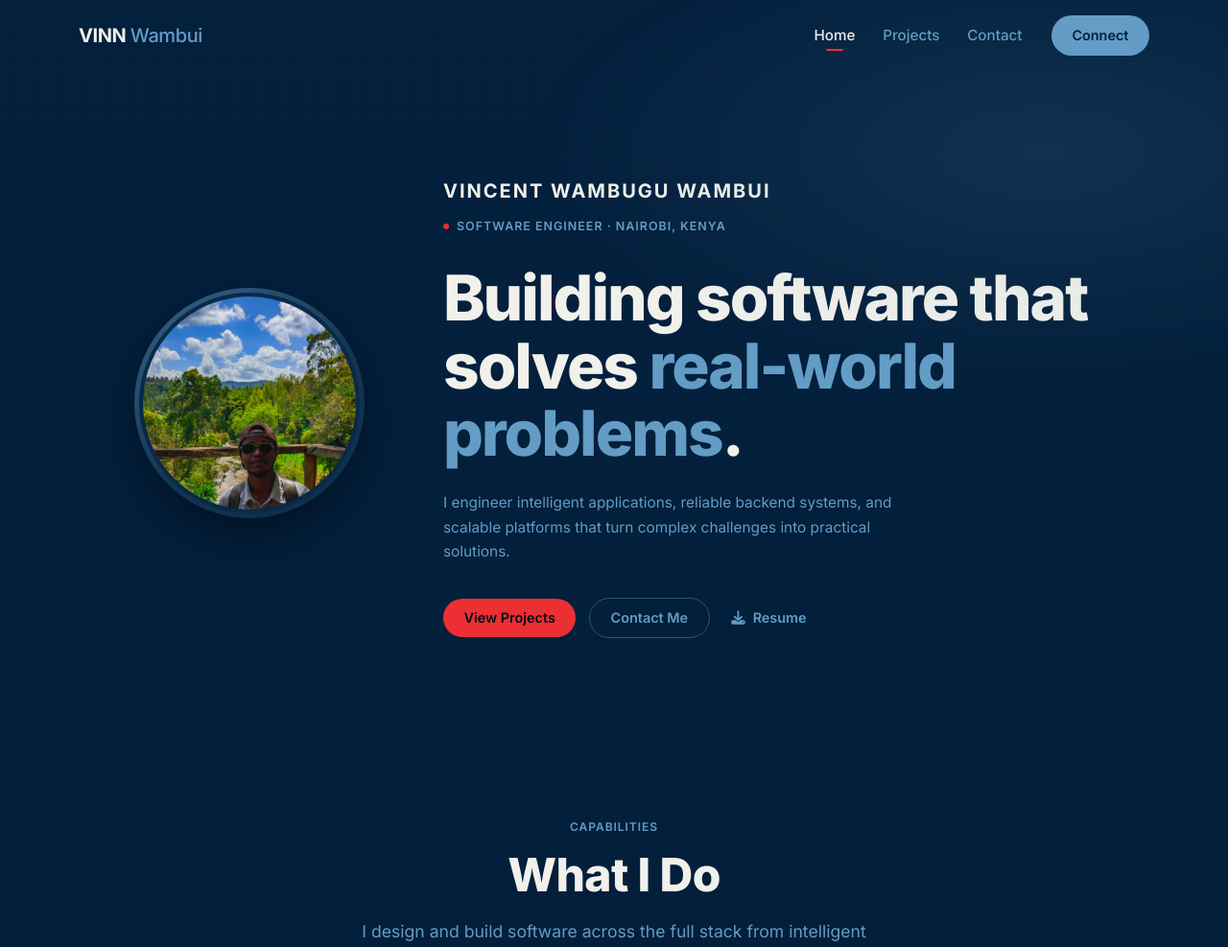
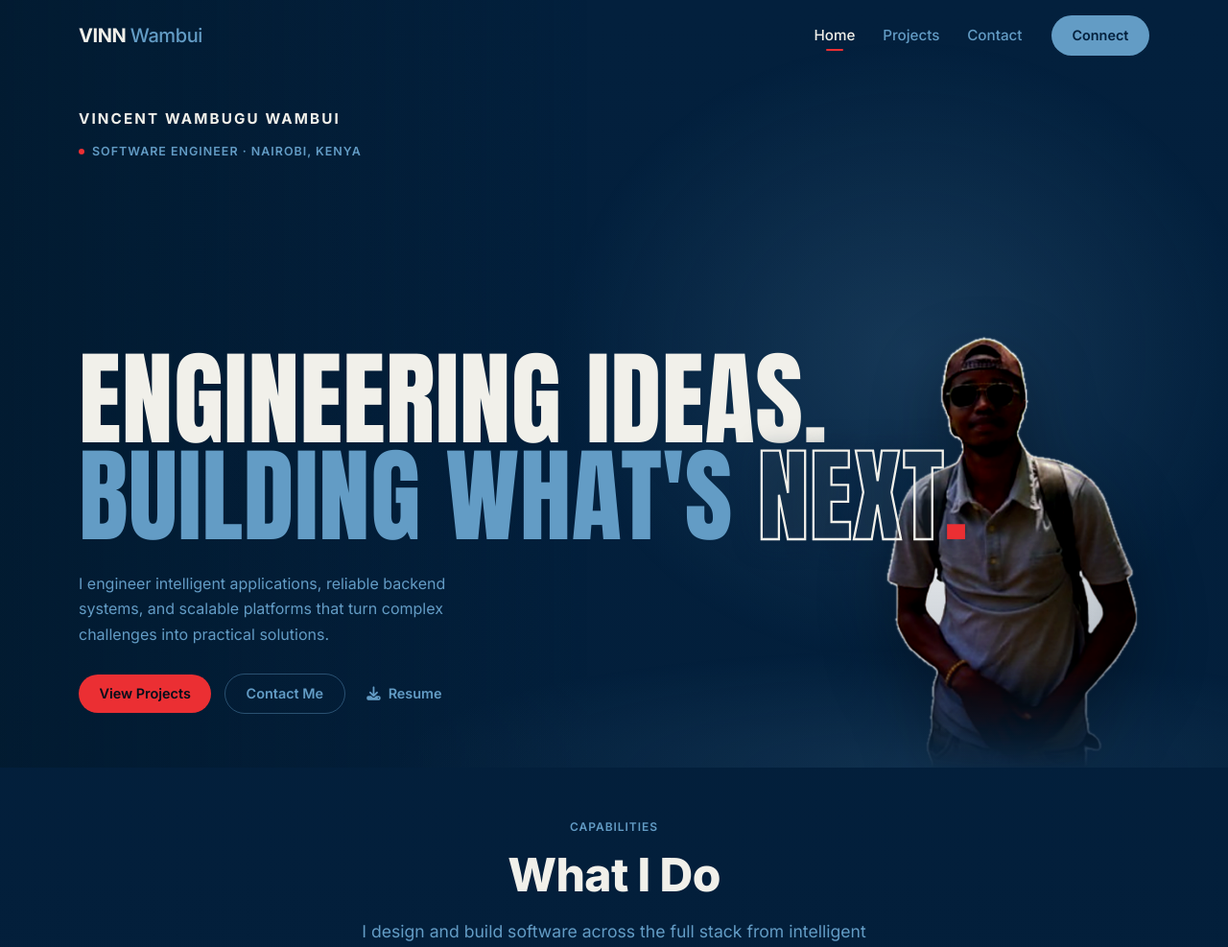
Before and after one commit to VINN5/P.portfolio, a Flask app: page / in a window 1280 px wide. Shown: the top 987 px of the page at 96% size. Run offline with Flask 3, Linux system fonts and the light colour scheme.

Commit message:
New home page

```diff
--- a/templates/home.html
+++ b/templates/home.html
@@ -2,36 +2,129 @@
 {% block title %}Home | Vinn{% endblock %}
 
 {% block extra_css %}
+<!-- Display face for the hero headline only. Remove these two lines to fall back to Impact. -->
+<link rel="preconnect" href="https://fonts.gstatic.com" crossorigin>
+<link href="https://fonts.googleapis.com/css2?family=Anton&display=swap" rel="stylesheet">
+
 <style>
-    /* ---------- HERO ---------- */
-    /* Top padding clears the fixed navbar (~76px) with real breathing room */
+    /* =====================================================
+       HERO — editorial composition
+       Layer map (all inside .hero, which is its own stacking context):
+         0  .hero-atmosphere        spotlight + floor light
+         1  .t-line / .t-line-2     headline, BEHIND the portrait
+         2  .hero-figure            portrait cutout
+         3  .t-front, byline, copy  text IN FRONT of the portrait
+       ===================================================== */
     .hero {
+        /* ---- Tuning knobs (change these, not the rules below) ---- */
+        --hero-figure-h: min(88vh, 78vw);           /* portrait height */
+        --hero-figure-right: clamp(0rem, 4vw, 5rem); /* gap from right edge */
+        --hero-fade-start: 84%;                      /* where the base of the portrait starts to fade */
+        --hero-light-x: 74%;                         /* horizontal position of the spotlight */
+        --hero-display: 'Anton', Impact, 'Arial Narrow', sans-serif;
+
+        position: relative;
+        isolation: isolate;              /* new stacking context: z-index values below stay inside the hero */
         min-height: 100vh;
         display: flex;
-        align-items: center;
-        position: relative;
-        padding-top: 8rem;
-        padding-bottom: 5rem;
+        padding: 7rem 0 3.5rem;
         overflow: hidden;
     }
 
-    .hero::before {
+    @supports (height: 100svh) {
+        .hero {
+            --hero-figure-h: min(88svh, 78vw);
+            min-height: 100svh;
+        }
+    }
+
+    /* ---------- Atmosphere (layer 0) ---------- */
+    .hero-atmosphere {
+        position: absolute;
+        inset: 0;
+        z-index: 0;
+        pointer-events: none;
+        background:
+            /* key light behind the subject */
+            radial-gradient(ellipse 42% 60% at var(--hero-light-x) 46%, rgba(99, 156, 197, 0.20), transparent 68%),
+            /* light bouncing off the floor */
+            radial-gradient(ellipse 60% 22% at var(--hero-light-x) 100%, rgba(99, 156, 197, 0.14), transparent 70%),
+            /* darker left side keeps the copy readable */
+            linear-gradient(90deg, rgba(2, 24, 41, 0.55) 0%, transparent 48%);
+    }
+
+    /* ---------- Portrait (layer 2) ---------- */
+    .hero-figure {
+        position: absolute;
+        z-index: 2;
+        right: var(--hero-figure-right);
+        bottom: 0;
+        height: var(--hero-figure-h);   /* width follows the image's own proportions */
+        pointer-events: none;
+        filter: drop-shadow(0 28px 36px rgba(0, 8, 18, 0.45));
+        animation: figure-in 1.1s cubic-bezier(0.2, 0.7, 0.2, 1) 0.1s both;
+    }
+
+    .hero-figure__frame {
+        position: relative;
+        height: 100%;
+        /* fades the base of the portrait into the page */
+        -webkit-mask-image: linear-gradient(to bottom, #000 var(--hero-fade-start), transparent 100%);
+        mask-image: linear-gradient(to bottom, #000 var(--hero-fade-start), transparent 100%);
+    }
+
+    .hero-figure__img {
+        display: block;
+        height: 100%;
+        width: auto;                     /* keeps original proportions */
+        max-width: none;
+        filter: contrast(1.03) saturate(0.95) brightness(1.12);
+    }
+
+    /* Lighting overlays, clipped to the silhouette using the PNG's own alpha */
+    .hero-figure__frame::before,
+    .hero-figure__frame::after {
         content: "";
         position: absolute;
         inset: 0;
-        background: radial-gradient(ellipse 70% 50% at 85% 20%, rgba(99, 156, 197, 0.14), transparent 60%);
-        pointer-events: none;
+        -webkit-mask: url("{{ url_for('static', filename='images/vinn-cutout.png') }}") center / 100% 100% no-repeat;
+        mask: url("{{ url_for('static', filename='images/vinn-cutout.png') }}") center / 100% 100% no-repeat;
     }
 
-    /* Byline: name is the first thing read, role and place sit quietly under it */
+    /* cool rim light from the upper left */
+    .hero-figure__frame::before {
+        background: linear-gradient(105deg, rgba(99, 156, 197, 0.45) 0%, rgba(99, 156, 197, 0) 42%);
+        mix-blend-mode: soft-light;
+    }
+
+    /* grounds the figure: darker toward the base and the far side */
+    .hero-figure__frame::after {
+        background:
+            linear-gradient(to top, rgba(3, 32, 61, 0.35) 0%, rgba(3, 32, 61, 0) 45%),
+            linear-gradient(to left, rgba(3, 32, 61, 0.2), rgba(3, 32, 61, 0) 40%);
+        mix-blend-mode: multiply;
+    }
+
+    /* ---------- Content ---------- */
+    .hero-content {
+        /* no z-index here on purpose: children must join the hero's stacking context */
+        position: relative;
+        display: flex;
+        flex-direction: column;
+        justify-content: space-between;   /* byline top, headline + copy bottom */
+        gap: 3rem;
+    }
+
     .hero-byline {
-        margin-bottom: 1.75rem;
+        position: relative;
+        z-index: 3;
+        animation: rise 0.8s cubic-bezier(0.2, 0.7, 0.2, 1) 0.05s both;
     }
 
     .hero-name {
-        font-size: clamp(1.1rem, 2vw, 1.25rem);
+        font-size: 0.95rem;
         font-weight: 700;
-        letter-spacing: 0.1em;
+        letter-spacing: 0.14em;
         text-transform: uppercase;
         color: var(--soft-ivory);
         margin-bottom: 0.4rem;
@@ -57,36 +150,78 @@
         flex-shrink: 0;
     }
 
-    /* Headline: the dominant element on the page */
-    .hero h1 {
-        font-weight: 800;
-        line-height: 1.08;
-        letter-spacing: -0.03em;
-        font-size: clamp(2.35rem, 5.6vw + 0.5rem, 4.1rem);
-        margin-bottom: 1.5rem;
+    /* ---------- Headline ---------- */
+    /* The h1 is deliberately NOT positioned and has no transform/opacity,
+       so its children can sit at different z-levels around the portrait. */
+    .hero-title {
+        margin: 0 0 1.75rem;
+        font-family: var(--hero-display);
+        font-weight: 400;
+        font-synthesis: none;
+        font-size: clamp(2.9rem, 8.4vw, 8.6rem);
+        line-height: 0.94;
+        letter-spacing: 0.005em;
+        text-transform: uppercase;
         color: var(--soft-ivory);
     }
 
-    .hero h1 .accent {
-        color: var(--stone-blue);
+    .hero-title .t-line {
+        display: block;
+        position: relative;
+        z-index: 1;                       /* behind the portrait */
+        animation: rise 0.8s cubic-bezier(0.2, 0.7, 0.2, 1) 0.12s both;
     }
 
-    /* Supporting text: clearly secondary */
+    .hero-title .t-line-2 {
+        display: inline-block;
+        position: relative;
+        z-index: 1;                       /* behind the portrait */
+        color: var(--stone-blue);
+        animation: rise 0.8s cubic-bezier(0.2, 0.7, 0.2, 1) 0.2s both;
+    }
+
+    .hero-title .t-front {
+        display: inline-block;
+        position: relative;
+        z-index: 3;                       /* in front of the portrait */
+        color: rgba(241, 240, 234, 0.06);
+        -webkit-text-stroke: clamp(1.5px, 0.18vw, 3px) var(--soft-ivory);
+        text-shadow: 0 0 28px rgba(3, 32, 61, 0.55);
+        animation: rise 0.8s cubic-bezier(0.2, 0.7, 0.2, 1) 0.28s both;
+    }
+
+    .hero-title .t-stop {
+        color: var(--scarlet-red);
+        -webkit-text-stroke: 0;
+    }
+
+    @supports not (-webkit-text-stroke: 1px #000) {
+        .hero-title .t-front {
+            color: var(--soft-ivory);
+        }
+    }
+
+    /* ---------- Supporting copy and actions ---------- */
     .hero-lead {
-        font-size: clamp(0.95rem, 1.2vw, 1.05rem);
+        position: relative;
+        z-index: 3;
+        font-size: 1rem;
         font-weight: 400;
         color: var(--stone-blue);
-        max-width: 30rem;
-        margin-bottom: 2.25rem;
+        max-width: 28rem;
+        margin-bottom: 1.75rem;
         line-height: 1.65;
+        animation: rise 0.8s cubic-bezier(0.2, 0.7, 0.2, 1) 0.4s both;
     }
 
-    /* Actions: one primary, one secondary, one quiet text link */
     .hero-actions {
+        position: relative;
+        z-index: 3;
         display: flex;
         flex-wrap: wrap;
         gap: 0.75rem 0.85rem;
         align-items: center;
+        animation: rise 0.8s cubic-bezier(0.2, 0.7, 0.2, 1) 0.5s both;
     }
 
     /* Compact, confident buttons (scoped to this page's content) */
@@ -98,7 +233,7 @@
         width: auto;
     }
 
-    /* Resume becomes a tertiary text link so it stops competing with the CTAs */
+    /* Resume is a tertiary text link so it stops competing with the CTAs */
     .hero-actions .btn-resume {
         border-color: transparent;
         background: transparent;
@@ -116,31 +251,67 @@
         transform: none;
     }
 
-    /* Profile photo: larger and clearly visible, with a quiet ring */
-    .hero-portrait-wrap {
-        position: relative;
-        display: inline-block;
-        padding: 5px;
-        border-radius: 50%;
-        background: linear-gradient(
-            145deg,
-            rgba(99, 156, 197, 0.55),
-            rgba(99, 156, 197, 0.18) 55%,
-            rgba(99, 156, 197, 0.10)
-        );
-        box-shadow: 0 18px 44px rgba(0, 8, 18, 0.5);
+    @keyframes rise {
+        from { opacity: 0; transform: translateY(18px); }
+        to   { opacity: 1; transform: none; }
     }
 
-    .hero-portrait {
+    @keyframes figure-in {
+        from { opacity: 0; transform: translateY(30px); }
+        to   { opacity: 1; transform: none; }
+    }
+
+    /* ---------- Mobile recomposition (not a shrunk desktop) ---------- */
+    @media (max-width: 767.98px) {
+        .hero {
+            --m-h: min(62vh, 135vw);        /* portrait height on phones */
+            --hero-light-x: 50%;
             display: block;
-        width: 168px;
-        height: 168px;
-        aspect-ratio: 1 / 1;
-        object-fit: cover;
-        object-position: center 30%;
-        border-radius: 50%;
-        border: 4px solid var(--surface);
-        background: var(--navy-deep);
+            min-height: auto;
+            padding: 6.25rem 0 3rem;
+        }
+
+        @supports (height: 100svh) {
+            .hero {
+                --m-h: min(62svh, 135vw);
+            }
+        }
+
+        .hero-atmosphere {
+            background:
+                radial-gradient(ellipse 85% 34% at 50% 30%, rgba(99, 156, 197, 0.22), transparent 70%),
+                radial-gradient(ellipse 70% 16% at 50% 44%, rgba(99, 156, 197, 0.12), transparent 70%);
+        }
+
+        /* Portrait sits centred under the byline, in flow-independent space */
+        .hero-figure {
+            left: 0;
+            right: 0;
+            bottom: auto;
+            top: 9.5rem;
+            height: var(--m-h);
+            display: flex;
+            justify-content: center;
+        }
+
+        .hero-content {
+            display: block;
+        }
+
+        /* Headline starts inside the faded base of the portrait, so the type
+           overlaps the figure instead of sitting beneath it. */
+        .hero-main {
+            margin-top: calc(var(--m-h) - 1.25rem);
+        }
+
+        .hero-title {
+            font-size: clamp(2.5rem, 12.6vw, 4.4rem);
+            margin-bottom: 1.5rem;
+        }
+
+        .hero-lead {
+            max-width: none;
+        }
     }
 
     /* ---------- CAPABILITY CARDS ---------- */
@@ -376,54 +547,10 @@
         text-align: center;
     }
 
-    /* ---------- RESPONSIVE ---------- */
-    @media (min-width: 768px) {
-        .hero-portrait {
-            width: 190px;
-            height: 190px;
-        }
-    }
-
-    @media (min-width: 992px) {
-        .hero-portrait {
-            width: 230px;
-            height: 230px;
-        }
-    }
-
-    @media (max-width: 991.98px) {
-        .hero {
-            min-height: auto;
-            padding-top: 7.5rem;
-            padding-bottom: 4rem;
-        }
-    }
-
+    /* ---------- RESPONSIVE (non-hero sections) ---------- */
     @media (max-width: 767.98px) {
-        .hero-lead {
-            margin-left: auto;
-            margin-right: auto;
-            margin-bottom: 2rem;
-        }
-
         .section-title {
             font-size: 1.75rem !important;
-        }
-    }
-
-    @media (max-width: 575.98px) {
-        .hero {
-            padding-top: 7rem;
-            padding-bottom: 3.5rem;
-        }
-
-        .hero-byline {
-            margin-bottom: 1.5rem;
-        }
-
-        .hero-identity {
-            font-size: 0.72rem;
-            justify-content: center;
         }
     }
 </style>
@@ -431,21 +558,23 @@
 
 {% block content %}
 <!-- Hero -->
-<section class="hero">
-    <div class="container">
-        <div class="row align-items-center justify-content-center gy-5">
-            <!-- Profile image: above the introduction on mobile, beside it on larger screens. -->
-            <div class="col-12 col-lg-4 text-center">
-                <div class="hero-portrait-wrap">
-                    <img src="{{ url_for('static', filename='images/me.jpg') }}"
-                         alt="Portrait of Vinn Wambui"
-                         class="hero-portrait"
-                         width="230"
-                         height="230">
+<section class="hero" aria-labelledby="hero-title">
+    <!-- Layer 0: atmospheric lighting -->
+    <div class="hero-atmosphere" aria-hidden="true"></div>
+
+    <!-- Layer 2: portrait cutout -->
+    <div class="hero-figure">
+        <div class="hero-figure__frame">
+            <img class="hero-figure__img"
+                 src="{{ url_for('static', filename='images/vinn-cutout.png') }}"
+                 alt="Portrait of Vincent Wambugu Wambui"
+                 fetchpriority="high"
+                 decoding="async">
         </div>
     </div>
 
-            <div class="col-12 col-lg-8 text-center text-lg-start">
+    <!-- Layers 1 and 3: type around the portrait -->
+    <div class="container hero-content">
         <div class="hero-byline">
             <p class="hero-name">VINCENT WAMBUGU WAMBUI</p>
             <div class="hero-identity">
@@ -453,22 +582,24 @@
                 Software Engineer · Nairobi, Kenya
             </div>
         </div>
-                <h1>
-                    Building software that<br class="d-none d-md-inline">
-                    solves <span class="accent">real-world problems</span>.
+
+        <div class="hero-main">
+            <h1 class="hero-title" id="hero-title">
+                <span class="t-line">Engineering ideas.</span>
+                <span class="t-line-2">Building what's</span>
+                <span class="t-front">next<span class="t-stop">.</span></span>
             </h1>
-                <p class="hero-lead mx-auto mx-lg-0">
+            <p class="hero-lead">
                 I engineer intelligent applications, reliable backend systems,
                 and scalable platforms that turn complex challenges into practical solutions.
             </p>
-                <div class="hero-actions justify-content-center justify-content-lg-start">
+            <div class="hero-actions">
                 <a href="/projects" class="btn btn-accent">View Projects</a>
                 <a href="/contact" class="btn btn-outline-primary">Contact Me</a>
                 <a href="{{ url_for('static', filename='files/resume.pdf') }}"
                    class="btn btn-resume" download>
                     <i class="fas fa-download me-2"></i>Resume
                 </a>
-                </div>
             </div>
         </div>
     </div>
```
Also changed, not shown: static/images/vinn-cutout.png (added). Lines whose indentation alone changed are shown as unchanged.
